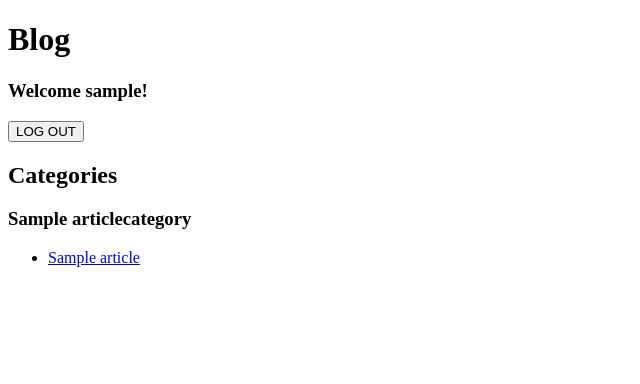
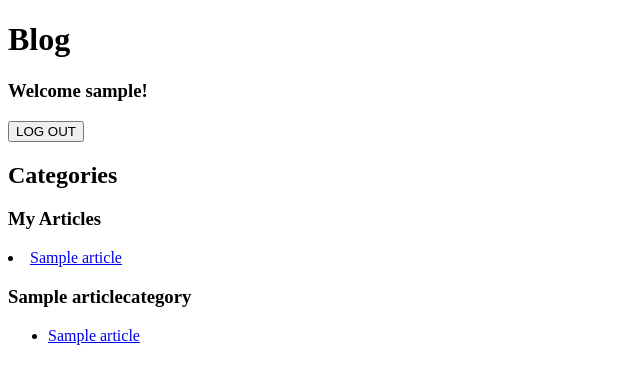
Before and after one commit to waleedlugod/hobbysite-f-8, a Django app: template templates/blog/blog_list.html in a window 1280 px wide. Shown: the top 384 px of the page, without its empty margins (0-640 px from the left). Run offline with Django 5.2, Linux system fonts and the light colour scheme; the template is opened without the code that fills it: values that come from a table or form of the project are taken from there, others are empty; a user stored in the database is signed in; tables that the repository leaves empty hold one stand-in row (values such as "Sample post").

Commit message:
Modified the list view. User's articles are shown in a separate category.

```diff
--- a/templates/blog/blog_list.html
+++ b/templates/blog/blog_list.html
@@ -1,15 +1,29 @@
 {% extends 'blog/base.html' %}
 {% block content %}
 <h2> Categories </h2>
+
+{% if request.user.is_authenticated %}
+    <h3> My Articles </h3>
+    {% for article in request.user.profile.articles.all %}
+        <li>
+            <a href="{{ article.get_absolute_url }}">  {{ article }} </a>
+        </li>
+    {% endfor %}
+{% endif %}
+
 {% for category in categories %}
     <h3> {{ category }} </h3>
     <ul>
         {% for article in category.articles.all %}
-            <li>
-                <a href="{{ article.get_absolute_url }}">
-                    {{ article }}
-                </a>
-            </li>
+            {% if request.user.is_authenticated %}
+                {% if article not in request.user.profile.articles.all %}
+                <li>
+                    <a href="{{ article.get_absolute_url }}"> {{ article }} </a>
+                </li>
+                {% endif %}
+            {% else %}
+                <li> <a href="{{ article.get_absolute_url }}"> {{ article }} </a></li>
+            {% endif %}
         {% endfor %}
     </ul>
 {% endfor %}
--- a/user_management/models.py
+++ b/user_management/models.py
@@ -3,7 +3,9 @@ from django.db import models
 
 
 class Profile(models.Model):
-    user = models.OneToOneField(User, on_delete=models.CASCADE)
+    user = models.OneToOneField(
+        User, primary_key=True, on_delete=models.CASCADE, related_name="profile"
+    )
     username = models.CharField(max_length=63, verbose_name="Display name")
     email = models.EmailField(default="example@example.com")
 
```
